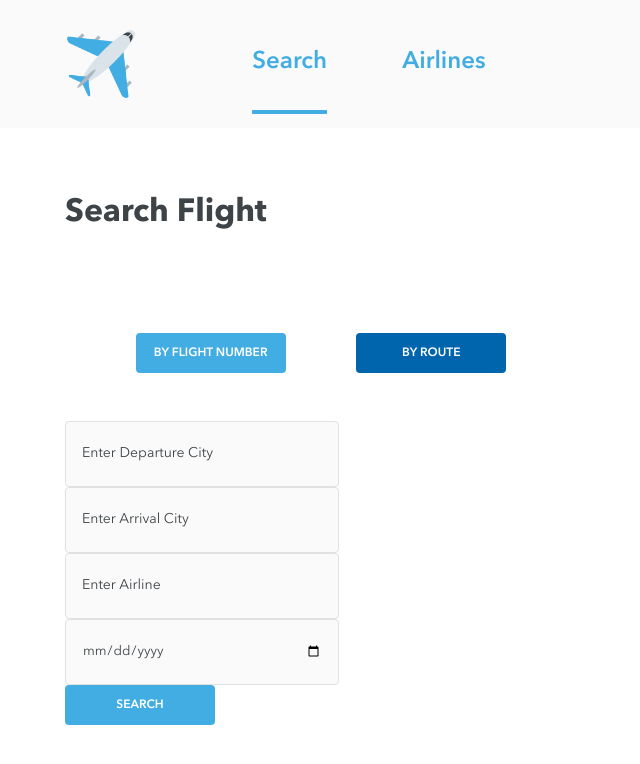
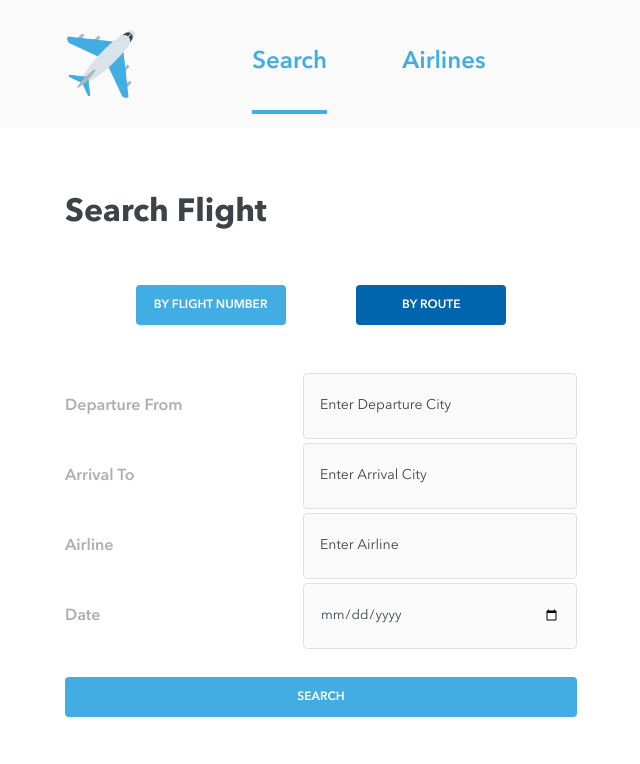
Before and after one commit to brainstation-pair-programming-team2/flight-app, a React (Create React App) app: page / in a window 1280 px wide. Both pictures are taken after a click on the button "BY ROUTE". Shown: the top 764 px of the page, without its empty margins (63-703 px from the left). Built offline with nearby package versions, Linux system fonts and the light colour scheme.

Commit message:
add form field validation

```diff
--- a/src/components/SearchFlightForm/SearchFlightForm.js
+++ b/src/components/SearchFlightForm/SearchFlightForm.js
@@ -1,9 +1,41 @@
 import './SearchFlightForm.scss'
 
 export default function SearchFlightForm() {
+    const handleSubmit = (event) => {
+        event.preventDefault();
+
+        const form = event.target;
+        const inputs = form.querySelectorAll('input');
+        const currentDate = new Date();
+        currentDate.setDate(currentDate.getDate() - 1);
+
+        let isValid = true;
+
+        inputs.forEach((input) => {
+            if (input.value.trim() === '') {
+                input.classList.add('invalid');
+                isValid = false;
+            } else {
+                input.classList.remove('invalid');
+            }
+        });
+
+        const selectedDate = new Date(inputs[1].value);
+        if (inputs[1].value.trim() === '' || selectedDate <= currentDate) {
+            inputs[1].classList.add('invalid');
+            isValid = false;
+        } else {
+            inputs[1].classList.remove('invalid');
+        }
+
+        if (isValid) {
+
+        }
+    };
+
     return (
         <>
-            <form className='flight'>
+            <form className='flight' onSubmit={handleSubmit}>
                 <label className='flight__number'>
                     Flight Number
                     <input type="text" name="flight-number" id="flight-number" placeholder='Enter Flight Number' />
--- a/src/components/SearchRouteForm/SearchRouteForm.js
+++ b/src/components/SearchRouteForm/SearchRouteForm.js
@@ -1,23 +1,60 @@
 import './SearchRouteForm.scss'
 
 export default function SearchRouteForm() {
+    const handleSubmit = (event) => {
+        event.preventDefault();
+
+        const form = event.target;
+        const inputs = form.querySelectorAll('input');
+        const currentDate = new Date();
+        currentDate.setDate(currentDate.getDate() - 1);
+
+        let isValid = true;
+
+        inputs.forEach((input) => {
+            if (input.value.trim() === '') {
+                input.classList.add('invalid');
+                isValid = false;
+            } else {
+                input.classList.remove('invalid');
+            }
+        });
+
+        const selectedDate = new Date(inputs[3].value);
+        if (inputs[3].value.trim() === '' || selectedDate <= currentDate) {
+            inputs[3].classList.add('invalid');
+            isValid = false;
+        } else {
+            inputs[3].classList.remove('invalid');
+        }
+
+        if (isValid) {
+
+        }
+    };
+
+
     return (
         <>
-            <form className='route'>
+            <form className='route' onSubmit={handleSubmit}>
                 <label className='route__from'>
+                    Departure From
                     <input type="text" name="flight-from" id="flight-from" placeholder='Enter Departure City' />
                 </label>
                 <label className='route__to'>
+                    Arrival To
                     <input type="text" name="flight-to" id="flight-to" placeholder='Enter Arrival City' />
                 </label>
-                <label className='route__arline'>
+                <label className='route__airline'>
+                    Airline
                     <input type="text" name="flight-airline" id="flight-airline" placeholder='Enter Airline' />
                 </label>
                 <label className='route__date'>
+                    Date
                     <input type="date" name="flight-date" id="flight-date" />
                 </label>
                 <label className='route__submit'>
-                    <button type='submit'>Search</button>
+                    <button type='submit' className='route__submit-button'>Search</button>
                 </label>
             </form>
         </>
--- a/src/components/SearchRouteForm/SearchRouteForm.scss
+++ b/src/components/SearchRouteForm/SearchRouteForm.scss
@@ -0,0 +1,47 @@
+@use '../../styles/partials/global';
+@import '../../styles/partials/variables';
+@import '../../styles/partials/mixins';
+
+.route{
+    display: flex;
+    flex-direction: column;
+
+    width: 100%;
+
+    &__from {
+        display: flex;
+        justify-content: space-between;
+        align-items: center;
+
+    }
+
+    &__to {
+        display: flex;
+        justify-content: space-between;
+        align-items: center;
+
+    }
+
+    &__airline {
+        display: flex;
+        justify-content: space-between;
+        align-items: center;
+
+    }
+
+    &__date {
+        display: flex;
+        justify-content: space-between;
+        align-items: center;
+    }
+
+    &__submit {
+        width: 100%;
+
+        margin-top: 1.5rem;
+
+        &-button{
+            width: 100%;
+        }
+    }
+}
--- a/src/pages/Search/Search.scss
+++ b/src/pages/Search/Search.scss
@@ -12,7 +12,7 @@
     &__method {
         display: flex;
         justify-content: space-evenly;
-        margin: 3rem 0;
+        margin-bottom: 3rem;
 
         width: 40vw;
 
```
